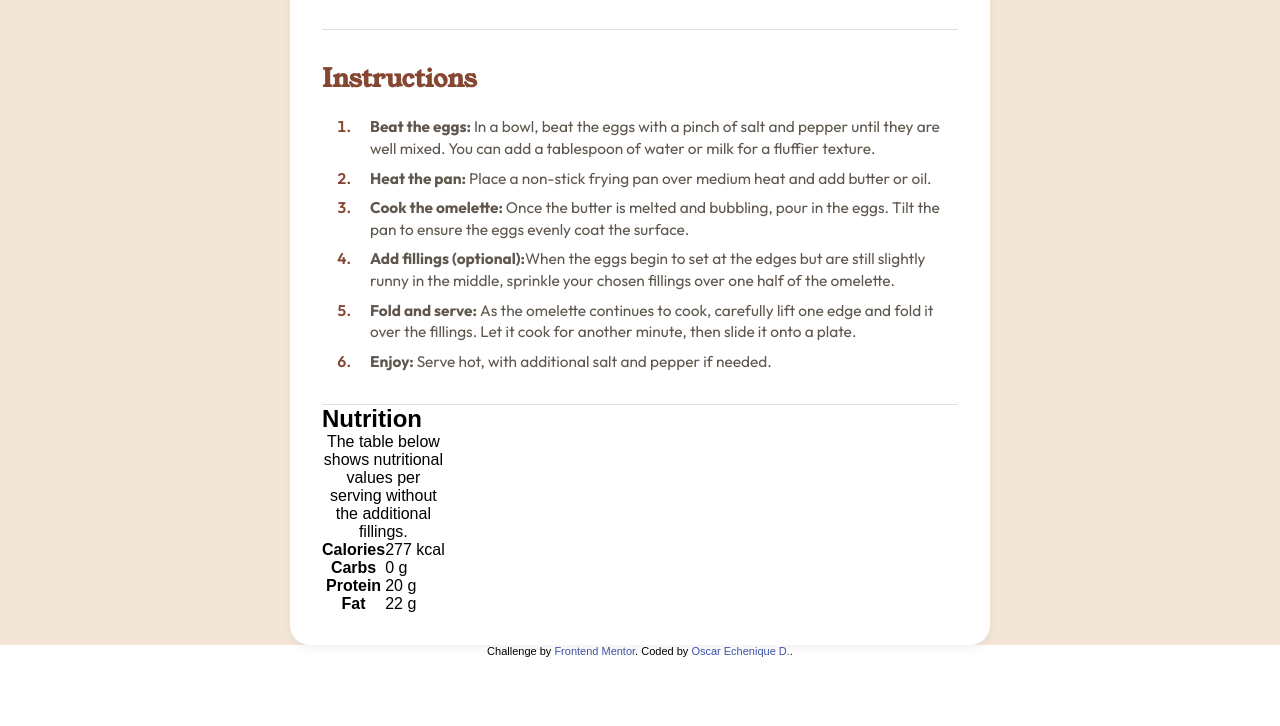
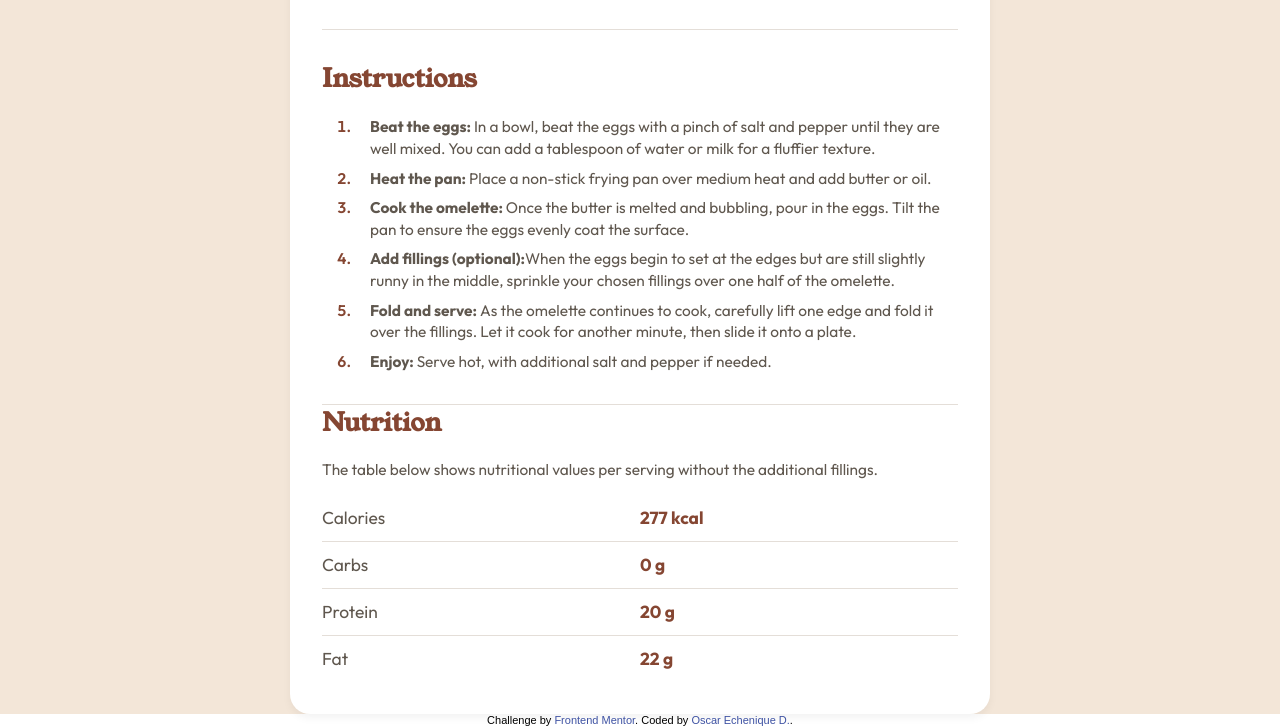
Before and after one commit to OscarE2D/FrontendMentor-recipe-page-main, a plain HTML site: page index.html in a window 1280 px wide. Shown: the part 883-1609 px from the top of the page. Before the commit the page ends 1540 px from the top, so only its background shows below. Drawn offline with Linux system fonts and the light colour scheme.

Commit message:
Se adicionan los estilos de la tabla de nutricion

```diff
--- a/style.css
+++ b/style.css
@@ -294,7 +294,84 @@ table {
   line-height: 1.35rem;
 }
 
+/*Estilos seccion nutricion*/
+
+.recipe-card__nutrition-title {
+  font-family: var(--ff-heading), sans-serif;
+  font-weight: 700;
+  font-size: clamp(1.25rem, 1.143rem + 0.536vw, 1.625rem);
+  color: var(--color-title-h2-brown-800);
+  margin-bottom: var(--spacing-lg);
+}
+
+.recipe-card__nutrition-table-caption {
+  font-family: var(--ff-body), sans-serif;
+  font-size: clamp(0.75rem, 0.679rem + 0.357vw, 1rem);
+  font-weight: 400;
+  color: var(--Stone-600);
+  text-align: left;
+  margin-bottom: var(--spacing-md);
+}
+
+/*Estilos de la tabla de nutrición*/
+
+.recipe-card__nutrition-table {
+  width: 100%;
+  table-layout: fixed;
+  border-collapse: collapse;
+}
+
+.recipe-card__nutrition-table-body tr {
+  border-bottom: 1px solid var(--color-hr-Stone-150);
+}
+
+.recipe-card__nutrition-table-body tr:last-child {
+  border-bottom: none;
+}
+
+.recipe-card__nutrition-table th,
+.recipe-card__nutrition-table td {
+  font-size: clamp(0.875rem, 0.804rem + 0.357vw, 1.125rem);
+  padding-top: 0.75rem;
+  padding-bottom: 0.75rem;
+  text-align: left;
+}
+
+.recipe-card__nutrition-table th {
+  font-family: var(--ff-body), sans-serif;
+  font-weight: 400;
+  color: var(--Stone-600);
+}
+
+.recipe-card__nutrition-table td {
+  font-family: var(--ff-body), sans-serif;
+  font-weight: 700;
+  color: var(--color-title-h2-brown-800);
+}
+
 /*
+    Título:
+
+        Young Serif, 1.5rem, --brown-800
+
+    Texto descripción:
+
+        Outfit, regular, 1rem
+
+    Tabla:
+
+        Border-top: 1px solid var(--stone-150)
+
+        Filas tipo grid o table-layout: fixed
+
+        Primer columna: Outfit 400, color --stone-600
+
+        Segunda columna (valores): Outfit 700, --brown-800
+
+        Padding vertical: 0.75rem (12px)
+
+        Línea divisoria: border-bottom: 1px solid var(--stone-150) excepto última fila
+
 
 
 */
```
